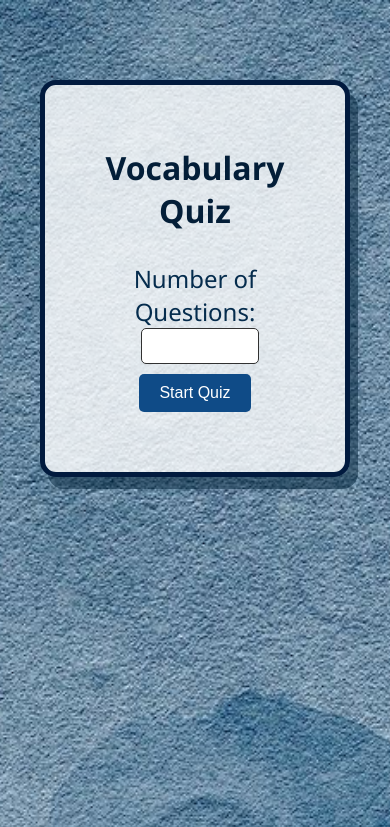
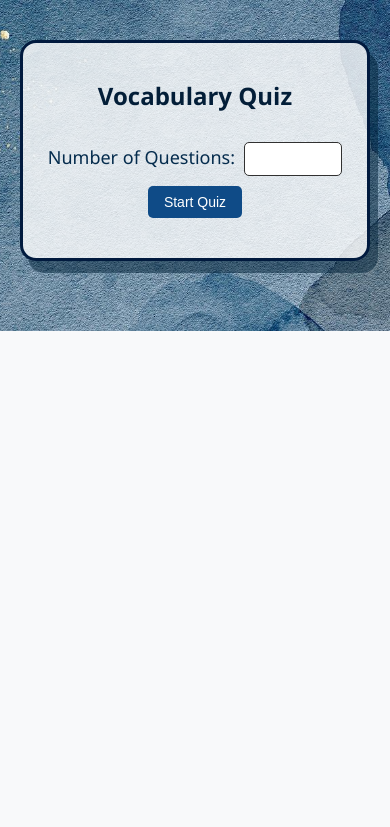
Before and after one commit to SreenathKarthick11/Vocab-prep, a Flask app: page / in a window 390 px wide. Shown: the top 827 px of the page. Run offline with Flask 3, Linux system fonts and the light colour scheme.

Commit message:
Update style.css for mobile view

```diff
--- a/static/style.css
+++ b/static/style.css
@@ -98,3 +98,47 @@ button:hover {
     font-weight: bold;
     color: rgb(1, 18, 32);
 }
+
+@media (max-width: 600px) {
+    body {
+        margin: 20px;
+        background-attachment: scroll; /* for smoother experience on mobile */
+    }
+
+    #container {
+        margin: 40px 0;
+        padding: 20px;
+        border-width: 3px;
+    }
+
+    h1 {
+        font-size: 24px;
+    }
+
+    label, p {
+        font-size: 18px;
+    }
+
+    input[type="number"] {
+        width: 80px;
+        font-size: 14px;
+        margin-left: 5px;
+    }
+
+    button {
+        padding: 8px 16px;
+        font-size: 14px;
+    }
+
+    .quiz-block p {
+        font-size: 18px;
+    }
+
+    .quiz-block label {
+        font-size: 14px;
+    }
+
+    #result {
+        font-size: 18px;
+    }
+}
```
